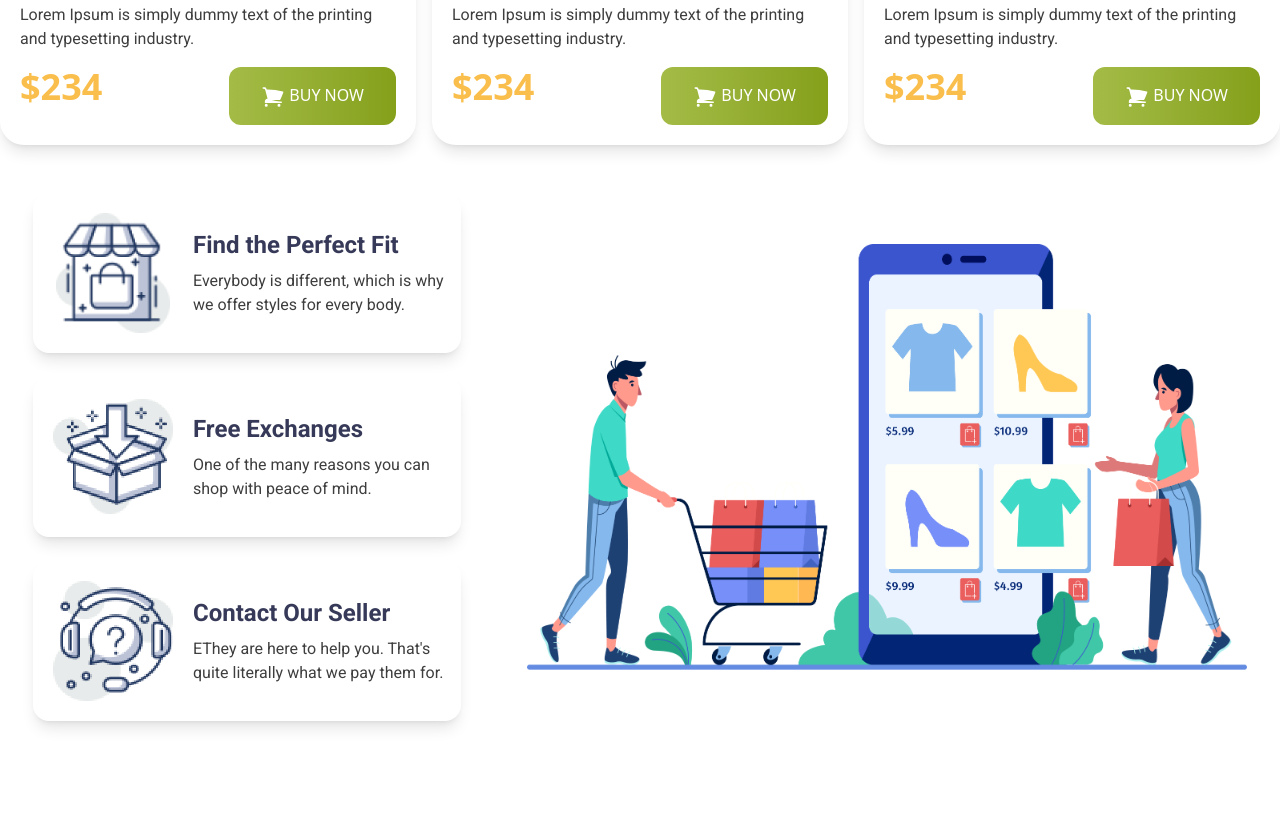
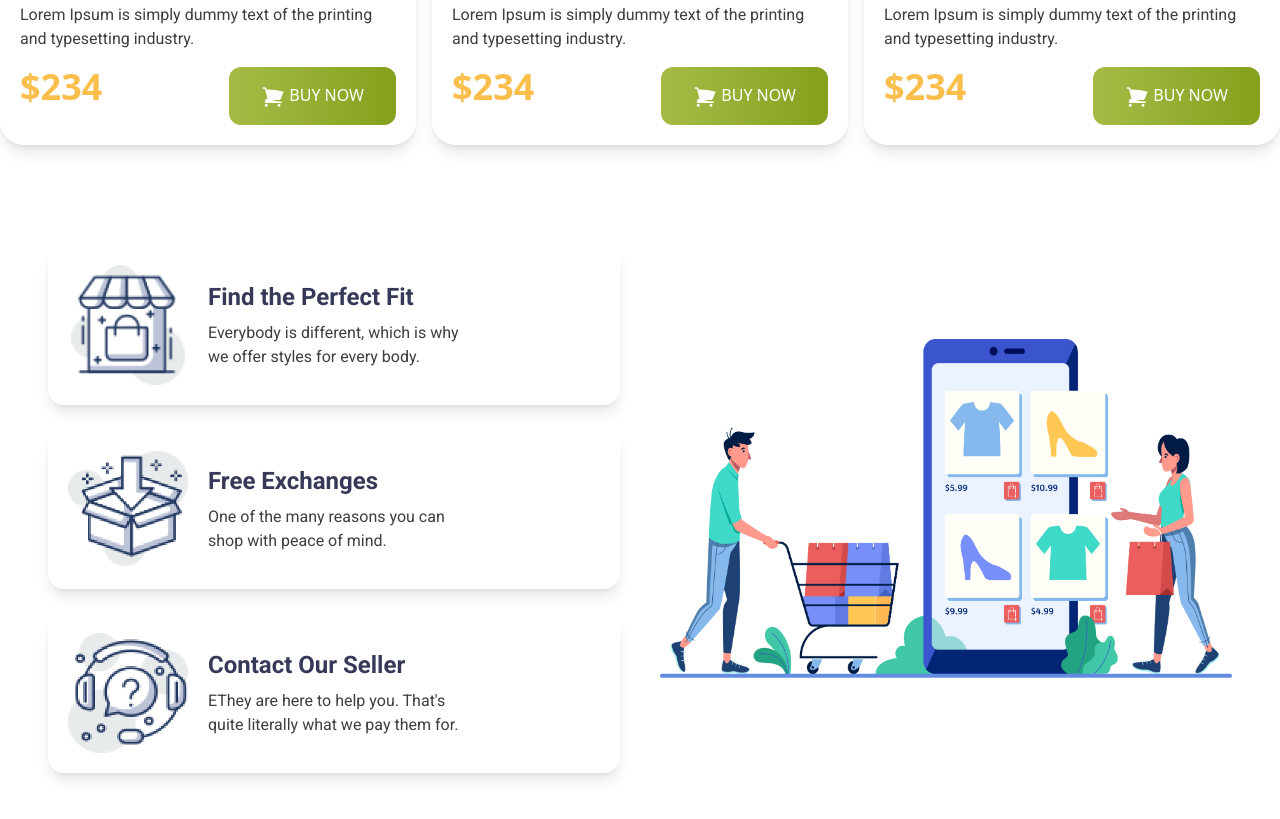
Before and after one commit to asm-ayesha/penguin-fashion-tailwind, a plain HTML site: page index.html in a window 1280 px wide. Shown: the part 1831-2650 px from the top of the page. Before the commit the page ends 2600 px from the top, so only its background shows below. Drawn offline with nearby package versions, Linux system fonts and the light colour scheme.

Commit message:
complete this simpl & small penguin-fashion website using css framework Tailwind

```diff
--- a/index.html
+++ b/index.html
@@ -214,9 +214,9 @@
 
 
         <!-- benefits section -->
-        <section class="my-12 md:flex md:items-center md:justify-around">
+        <section class="my-25 px-6 md:px-12 flex flex-col-reverse md:flex-row items-center justify-around gap-10">
 
-            <div class="space-y-6">
+            <div class="space-y-6 w-full md:w-1/2">
                 <!-- 1 -->
                 <div class="flex  shadow-lg rounded-2xl">
                     <div class="p-5 ">
@@ -257,8 +257,8 @@
             </div>
 
 
-            <div>
-                <img class="w-full max-w-180" src="images/shopping.png" alt="">
+            <div class="w-full md:w-1/2 flex justify-center">
+                <img lass="w-full max-w-sm md:max-w-md"  src="images/shopping.png" alt="">
             </div>
         </section>
 
```
